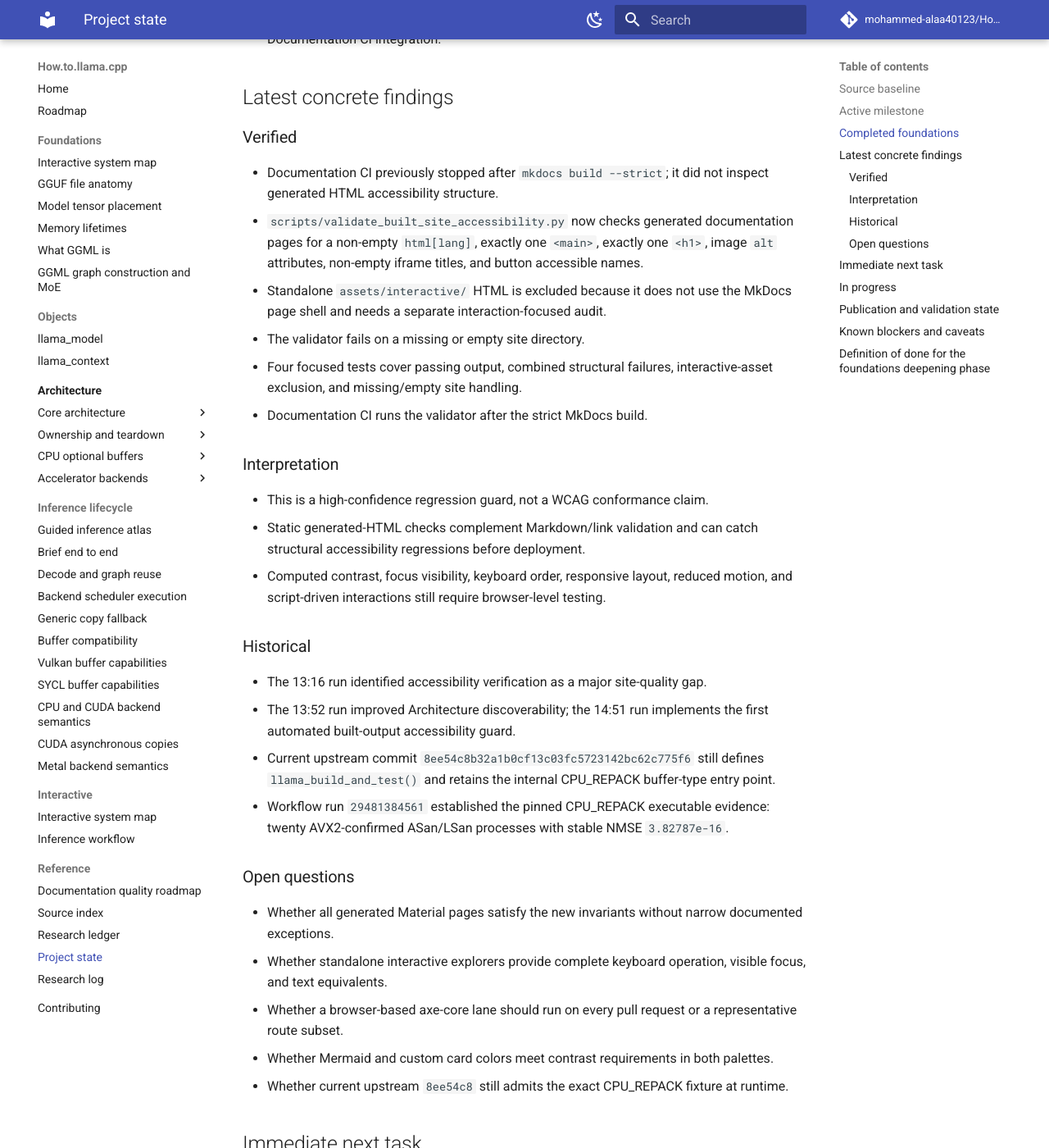
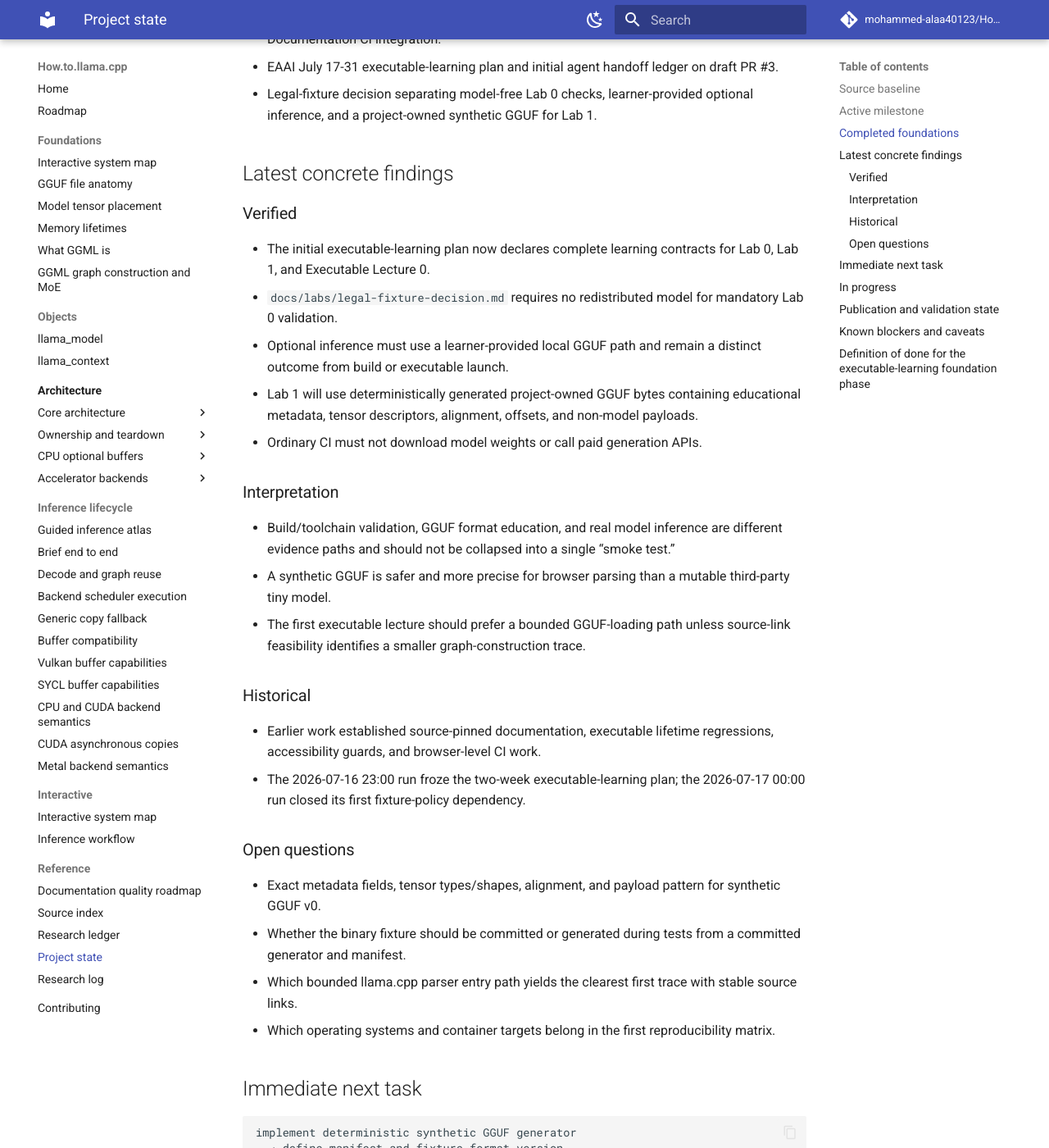
Before and after one commit to mohammed-alaa40123/How.to.llama.cpp, an MkDocs documentation site: the page built from docs/reference/project-state.md, in a window 1280 px wide and 1400 px high, scrolled down 1254 px. Shown: the whole window at 82% size. Built offline with MkDocs 1.6.1 and Material for MkDocs 9.7.7, drawn with Linux system fonts in a browser that asks for light colours; comment, search, counter and statistics services are not loaded; some of the changed text lies outside the part shown.

Commit message:
docs: record executable-learning fixture decision

````diff
--- a/docs/reference/project-state.md
+++ b/docs/reference/project-state.md
@@ -1,6 +1,6 @@
 # Project state
 
-_Last updated: 2026-07-16 14:51 Africa/Cairo_
+_Last updated: 2026-07-17 00:00 Africa/Cairo_
 
 Read this file after the root README on every run. It is the compact checkpoint for the current milestone, verified work, blockers, and next priority.
 
@@ -14,7 +14,7 @@ Read this file after the root README on every run. It is the compact checkpoint
 
 ## Active milestone
 
-**Foundations deepening — executable lifetime regressions and reader-oriented architecture documentation**
+**Executable-learning Week 1 foundation — contracts, legal fixtures, schemas, and smallest vertical slice**
 
 ## Completed foundations
 
@@ -28,81 +28,82 @@ Read this file after the root README on every run. It is the compact checkpoint
 - Website UX review with task-oriented Architecture navigation grouping.
 - Architecture landing page with six goal-based entry points, concise page summaries, and ordered reading paths.
 - Dependency-free generated-HTML accessibility structure validator with focused tests and Documentation CI integration.
+- EAAI July 17-31 executable-learning plan and initial agent handoff ledger on draft PR #3.
+- Legal-fixture decision separating model-free Lab 0 checks, learner-provided optional inference, and a project-owned synthetic GGUF for Lab 1.
 
 ## Latest concrete findings
 
 ### Verified
 
-- Documentation CI previously stopped after `mkdocs build --strict`; it did not inspect generated HTML accessibility structure.
-- `scripts/validate_built_site_accessibility.py` now checks generated documentation pages for a non-empty `html[lang]`, exactly one `<main>`, exactly one `<h1>`, image `alt` attributes, non-empty iframe titles, and button accessible names.
-- Standalone `assets/interactive/` HTML is excluded because it does not use the MkDocs page shell and needs a separate interaction-focused audit.
-- The validator fails on a missing or empty site directory.
-- Four focused tests cover passing output, combined structural failures, interactive-asset exclusion, and missing/empty site handling.
-- Documentation CI runs the validator after the strict MkDocs build.
+- The initial executable-learning plan now declares complete learning contracts for Lab 0, Lab 1, and Executable Lecture 0.
+- `docs/labs/legal-fixture-decision.md` requires no redistributed model for mandatory Lab 0 validation.
+- Optional inference must use a learner-provided local GGUF path and remain a distinct outcome from build or executable launch.
+- Lab 1 will use deterministically generated project-owned GGUF bytes containing educational metadata, tensor descriptors, alignment, offsets, and non-model payloads.
+- Ordinary CI must not download model weights or call paid generation APIs.
 
 ### Interpretation
 
-- This is a high-confidence regression guard, not a WCAG conformance claim.
-- Static generated-HTML checks complement Markdown/link validation and can catch structural accessibility regressions before deployment.
-- Computed contrast, focus visibility, keyboard order, responsive layout, reduced motion, and script-driven interactions still require browser-level testing.
+- Build/toolchain validation, GGUF format education, and real model inference are different evidence paths and should not be collapsed into a single “smoke test.”
+- A synthetic GGUF is safer and more precise for browser parsing than a mutable third-party tiny model.
+- The first executable lecture should prefer a bounded GGUF-loading path unless source-link feasibility identifies a smaller graph-construction trace.
 
 ### Historical
 
-- The 13:16 run identified accessibility verification as a major site-quality gap.
-- The 13:52 run improved Architecture discoverability; the 14:51 run implements the first automated built-output accessibility guard.
-- Current upstream commit `8ee54c8b32a1b0cf13c03fc5723142bc62c775f6` still defines `llama_build_and_test()` and retains the internal CPU_REPACK buffer-type entry point.
-- Workflow run `29481384561` established the pinned CPU_REPACK executable evidence: twenty AVX2-confirmed ASan/LSan processes with stable NMSE `3.82787e-16`.
+- Earlier work established source-pinned documentation, executable lifetime regressions, accessibility guards, and browser-level CI work.
+- The 2026-07-16 23:00 run froze the two-week executable-learning plan; the 2026-07-17 00:00 run closed its first fixture-policy dependency.
 
 ### Open questions
 
-- Whether all generated Material pages satisfy the new invariants without narrow documented exceptions.
-- Whether standalone interactive explorers provide complete keyboard operation, visible focus, and text equivalents.
-- Whether a browser-based axe-core lane should run on every pull request or a representative route subset.
-- Whether Mermaid and custom card colors meet contrast requirements in both palettes.
-- Whether current upstream `8ee54c8` still admits the exact CPU_REPACK fixture at runtime.
+- Exact metadata fields, tensor types/shapes, alignment, and payload pattern for synthetic GGUF v0.
+- Whether the binary fixture should be committed or generated during tests from a committed generator and manifest.
+- Which bounded llama.cpp parser entry path yields the clearest first trace with stable source links.
+- Which operating systems and container targets belong in the first reproducibility matrix.
 
 ## Immediate next task
 
 ```text
-wait for the first Documentation CI accessibility result
-  → inspect and fix genuine generated-HTML failures
-  → document narrow theme exceptions rather than weakening checks globally
-  → add standalone-interactive or browser-based accessibility coverage
+implement deterministic synthetic GGUF generator
+  → define manifest and fixture-format version
+  → produce golden parser output and SHA-256
+  → add alignment/range and corruption tests
+  → validate browser/Python agreement
 ```
 
 ## In progress
 
+- Draft PR #3 for the EAAI executable-learning foundation.
 - Current-tree regeneration and sanitizer validation of the CPU_REPACK lifetime candidate.
 - Manual/upstream submission of the reviewed 46-release OpenCL ownership correction; GitHub App write access to upstream is blocked.
 - Source-index regeneration with pinned line-aware symbol inventory.
-- Hardware-specific lifetime extensions for KleidiAI, AMX, SpacemiT, and ARM repack.
 - Runtime overlays for mmap/page faults, scheduler copies, events, KV/recurrent growth, and backend queues.
 - Website browser-level accessibility and deployed verification.
 
 ## Publication and validation state
 
-- Work is published in PR #1 from branch `automation/backend-teardown-audit-method`.
-- Added `scripts/validate_built_site_accessibility.py`, `tests/test_validate_built_site_accessibility.py`, and detailed note `logs/research/2026-07-16/1451-built-site-accessibility-guard.md`.
-- Updated Documentation CI, README living TODOs, project state, and research log.
+- Draft PR #3 is based on `agent/eaai-two-week-execution-plan`.
+- Added `docs/publication/two-week-execution-plan.md`, `docs/publication/agent-handoffs.md`, and `docs/labs/legal-fixture-decision.md` plus durable run notes.
+- No external source, paid API, model weight, participant data, or server-side learner state was introduced by the fixture decision.
 - Research ledger unchanged because no external source was added or reclassified.
 - Final-head workflow results must be checked after context updates complete.
 
 ## Known blockers and caveats
 
-- **Final-head CI:** the first generated-HTML validator run must complete before its real-site behavior is established.
-- **Live-site verification:** direct Pages access remains unavailable in this environment, so HTTP status, rendered navigation, search, responsive layout, keyboard behavior, computed contrast, and interactive assets cannot be independently tested.
-- **Deployment scope:** branch-added changes cannot appear on production Pages until PR #1 merges.
-- **Accessibility scope:** static parsing does not prove keyboard order, focus visibility, computed contrast, reduced-motion behavior, responsive layout, or script-driven accessible names.
-- **Current-tree runtime evidence:** source/API compatibility at `8ee54c8` is verified, but the fixture has not yet been compiled and executed against that exact current revision.
+- **Orchestrator files:** `docs/publication/orchestrator-state.md` and `docs/publication/evidence-backlog.md` are not yet available on the active branch, so dependency-safe recommendations are being followed.
+- **Fixture implementation:** the decision is complete, but no binary/generator, manifest, golden parser output, or corruption variants exist yet.
+- **Inference scope:** mandatory Lab 0 does not prove model loading or token generation; those require the separately labelled learner-provided-model extension.
+- **Live-site verification:** direct Pages access remains unavailable in this environment, so production rendering cannot be independently tested here.
+- **Current-tree runtime evidence:** source/API compatibility at `8ee54c8` is verified, but the CPU_REPACK fixture has not yet been compiled and executed against that exact current revision.
 - **Evidence retention:** artifact `8368782428` expires on 2026-08-15.
-- **Hardware scope:** the passing CPU_REPACK evidence is AVX2-specific and does not cover ARM, KleidiAI, AMX, or SpacemiT.
 - **Upstream permission:** direct issue/PR creation in `ggml-org/llama.cpp` is blocked for the connected GitHub App.
 - Mapping, allocation, residency, representation validity, command completion, event ownership, reset, and release remain distinct states.
 
-## Definition of done for the foundations deepening phase
+## Definition of done for the executable-learning foundation phase
 
-- Comprehensive clickable system map and source-pinned end-to-end workflow.
-- Deep GGUF/model-loading, model/context, graph, scheduler, memory, and teardown documentation.
-- File-by-file source inventory grouped into subsystem explanations.
-- Prefill, decode, CPU-only, GPU-offload, multi-backend, KV/recurrent, and MoE variants.
-- Runtime evidence overlays and executable lifetime regressions where source reasoning alone is insufficient.
+- Complete learning contracts and dependency-ordered July 17-31 plan.
+- Legal fixture policy with no ambiguous model redistribution.
+- Deterministic synthetic GGUF generator, manifest, golden output, and validators.
+- Machine-readable trace, media-manifest, and progress schemas.
+- Authored sample trace with explicit evidence kinds and a narrow viewer shell.
+- Lab 0 checker interface and model-free environment/build report.
+- One deterministic technical figure from structured input.
+- Accessibility fallbacks, reproducibility evidence, and CI gates for every introduced artifact.
````
